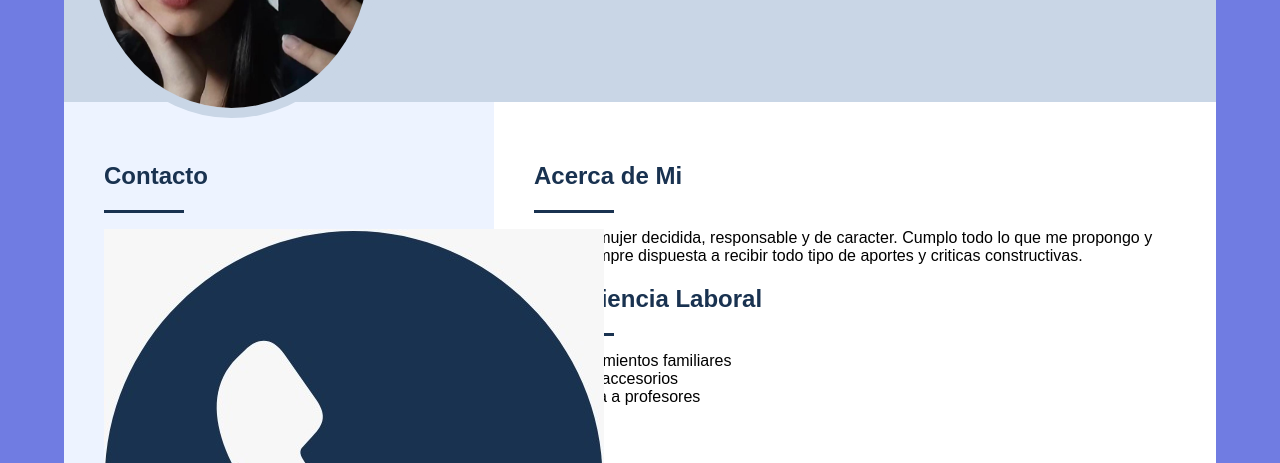
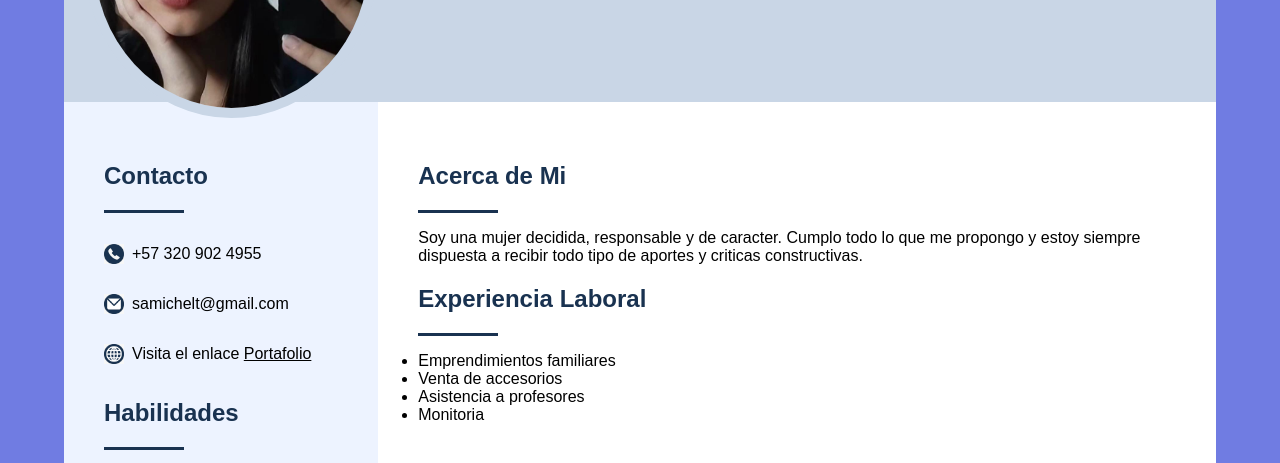
Before and after one commit to Michi-star/Hoja-de-vida.github.io, a plain HTML site: page index.html in a window 1280 px wide. Shown: the part 326-789 px from the top of the page. Drawn offline with Linux system fonts and the light colour scheme.

Commit message:
Version1 Hoja.css

```diff
--- a/Hoja.css
+++ b/Hoja.css
@@ -81,3 +81,16 @@ ul {
 a{
     color: black;
 }
+.Imagenes img{
+    width: 20px;
+    height: 20px;
+}
+
+.Imagenes{
+    list-style: none;
+}
+.Imagenes li{
+    display: flex;
+    align-items: center;
+    gap: 8px;
+}
```
